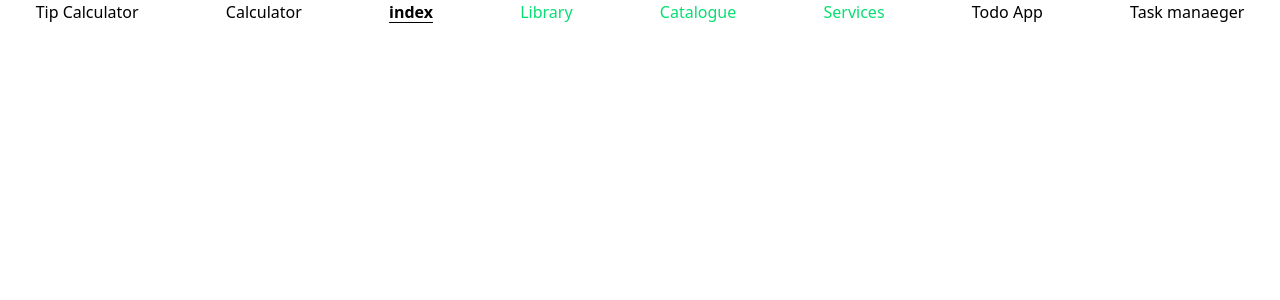
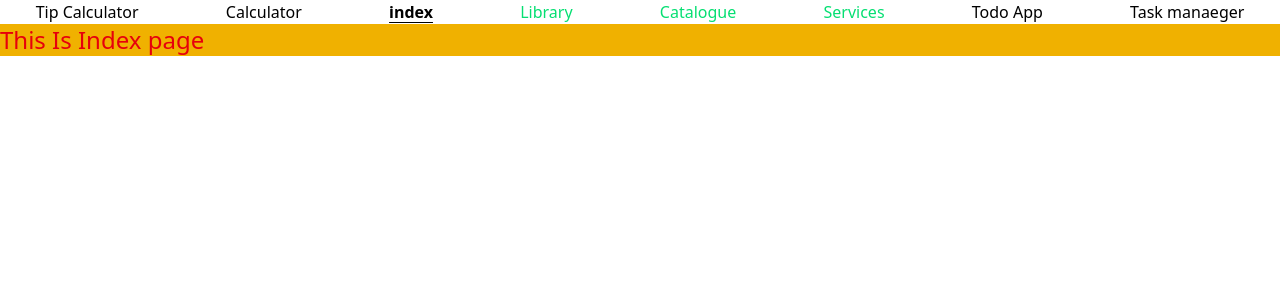
Before and after one commit to kamal0072/multipletaskmanagerapp, a React (Vite) app: page /index in a window 1280 px wide. Shown: the top 300 px of the page. Built offline with nearby package versions, Linux system fonts and the light colour scheme.

Commit message:
changed in index page

```diff
--- a/src/components/Index.jsx
+++ b/src/components/Index.jsx
@@ -1,8 +1,8 @@
 import React, { useState } from "react";
 function Index() {
   return (
-    <div>
-
+    <div className="bg-yellow-500">
+      <h1 className="text-2xl text-red-600">This Is Index page</h1>
     </div>
   );
 }
```
Also changed, not shown: 1 other file (tests, documents, lock files or other folders).
